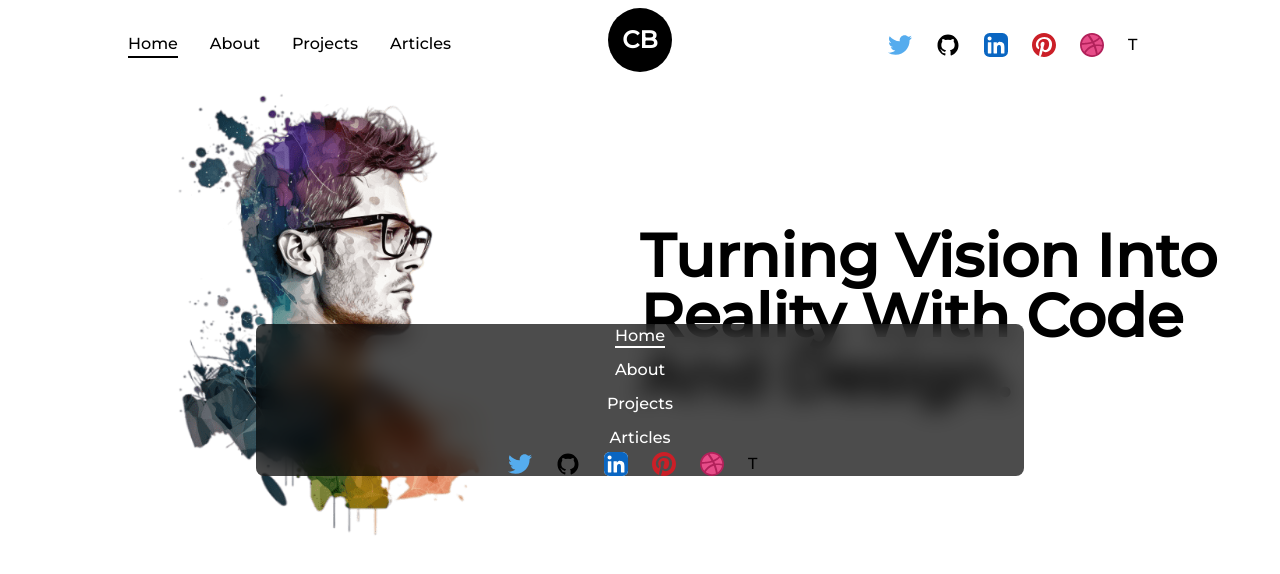
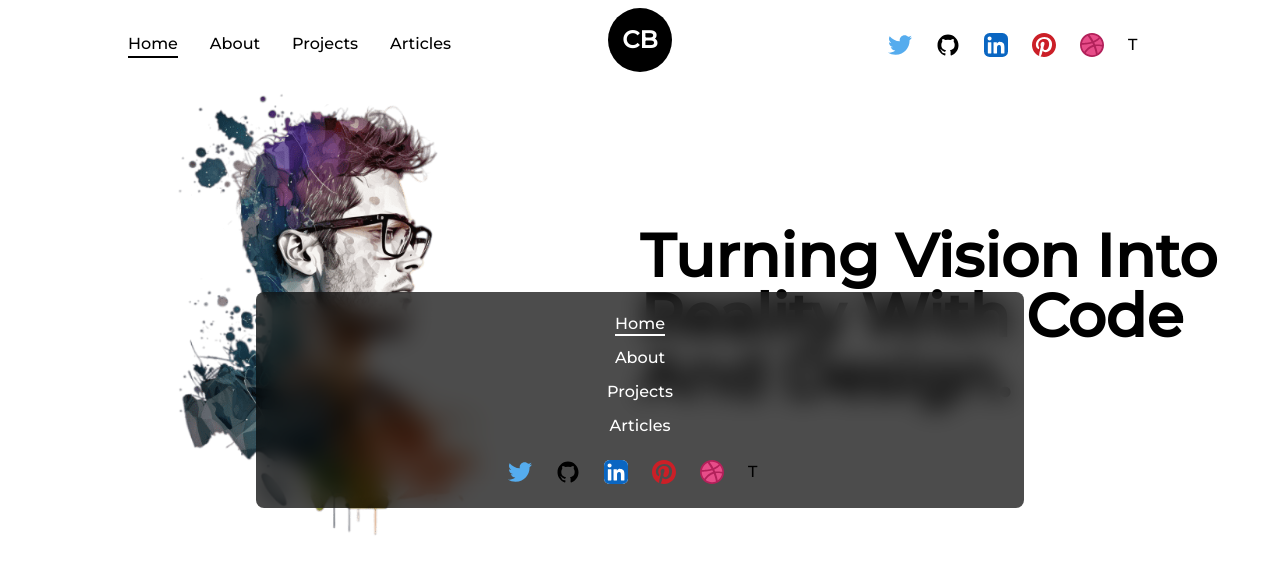
Before and after one commit to YM202c2100/tutorials, a Next.js app: page / in a window 1280 px wide. Both pictures are taken after a click on the button "CB". Shown: the top 574 px of the page. Built offline with nearby package versions, Linux system fonts and the light colour scheme.

Commit message:
[style] ポップアップメニュー内の要素に対して適切な間隔を設定

```diff
--- a/app/components/Logo.tsx
+++ b/app/components/Logo.tsx
@@ -39,13 +39,13 @@
   const PopupMenu:React.FC = ()=>{
     return(
       <div className="min-w-[60vw] backdrop-blur-md bg-black/70 fixed top-1/2 left-1/2 -translate-x-1/2 -translate-y-1/2 rounded-lg">
-        <nav className="items-center flex flex-col space-y-2">
+        <nav className="items-center flex flex-col space-y-2 p-5">
           <CustomLink href="/" title="Home" />
           <CustomLink href="/about" title="About" />
           <CustomLink href="/projects" title="Projects" />
           <CustomLink href="/articles" title="Articles" />
         </nav>
-        <nav className="flex items-center justify-center">
+        <nav className="flex items-center justify-center p-6 pt-0">
           <TwitterIcon className="w-6 mr-3"/>
           <GithubIcon className="w-6 mx-3"/>
           <LinkedInIcon className="w-6 mx-3"/>
```
